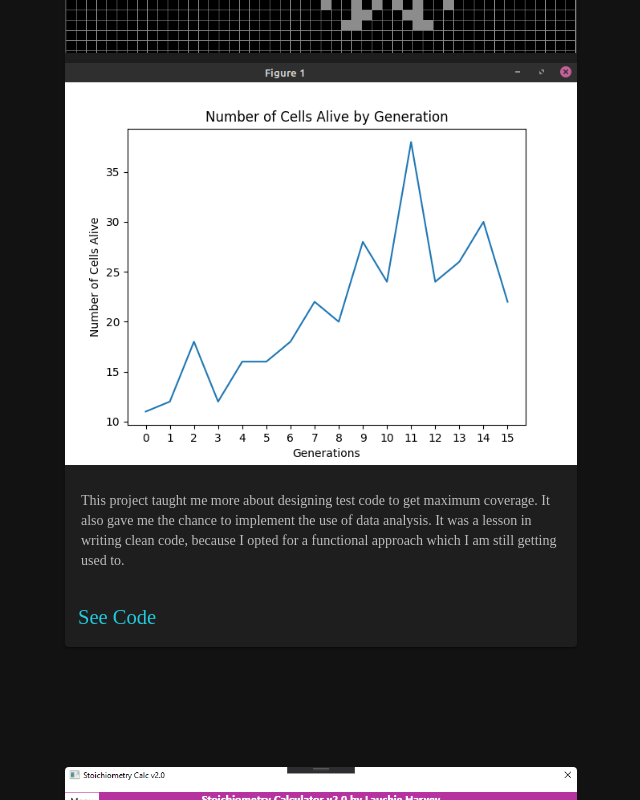
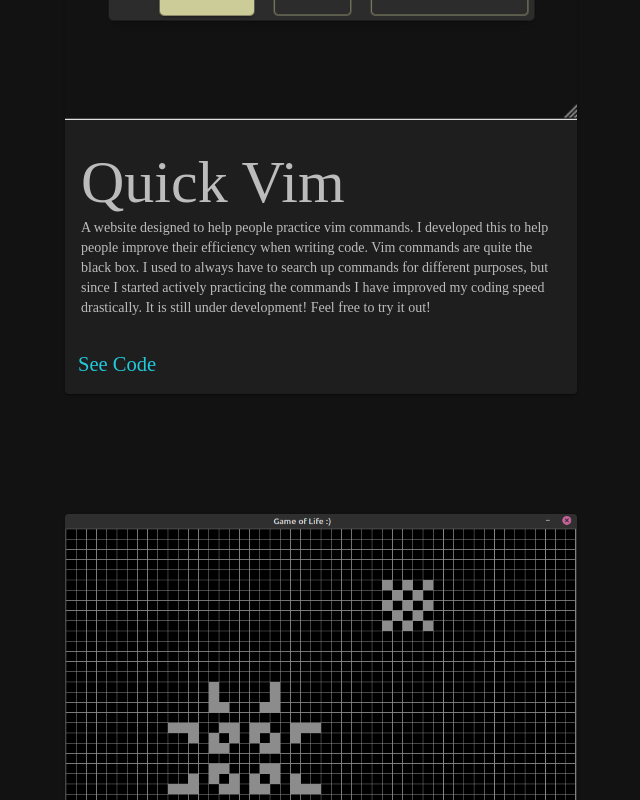
Before and after one commit to LauchieHarvey/LauchieHarvey.github.io, a React (Create React App) app: page /projects in a window 1280 px wide. Shown: the part 880-1680 px from the top of the page, without its empty margins (319-959 px from the left). Built offline with nearby package versions, Linux system fonts and the light colour scheme.

Commit message:
Added quickvim.com project to list of projects. Fixed link bug in projects.

```diff
--- a/src/Pages/Projects.tsx
+++ b/src/Pages/Projects.tsx
@@ -9,6 +9,16 @@ import MetaTags from '../Components/MetaTags';
 
 const Projects: React.FC = () => {
     const projectList: Array<ProjectCardProps> = [
+        {
+            name: 'Quick Vim',
+            description: 'A website designed to help people practice vim commands. I developed this to help people improve their efficiency when writing code.\
+                            Vim commands are quite the black box. I used to always have to search up commands for different purposes, but\
+                            since I started actively practicing the commands I have improved my coding speed drastically.\
+                            It is still under development! Feel free to try it out!\
+                            ',
+            imagePaths: ['/quickvim.png'],
+            codeLink: 'http://quickvim.com/',
+        },
         {
             name: "Conway's Game of Life",
             description: 'This project taught me more about designing test code to get maximum coverage.\
@@ -90,13 +100,14 @@ const ProjectCard = ({name, description, imagePaths, codeLink, readMoreLink}: Pr
                 />
             ))}
             <CardContent>
+                <Typography variant="h2" color="text.secondary">{name}</Typography>
                 <Typography variant="body2" color="text.secondary">
                     {description}
                 </Typography>
             </CardContent>
             <CardActions>
                 {codeLink && <Button size="small" href={codeLink}>See Code</Button>}
-                {readMoreLink && <Button size="small" href={codeLink}>Learn More</Button>}
+                {readMoreLink && <Button size="small" href={readMoreLink}>Learn More</Button>}
             </CardActions>
         </Card>
     )
```
Also changed, not shown: public/quickvim.png (added).
